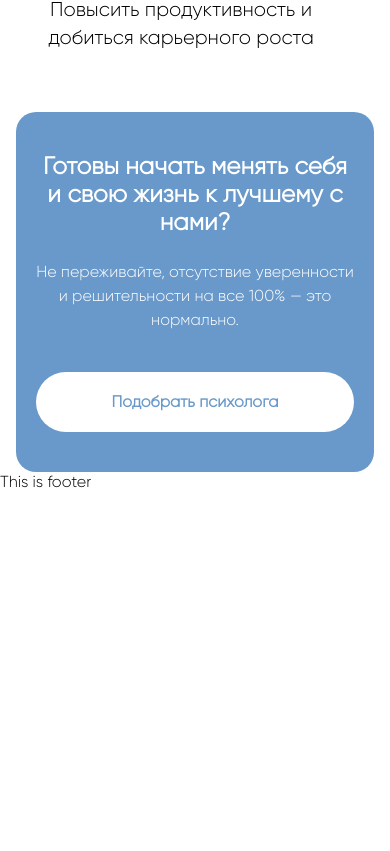
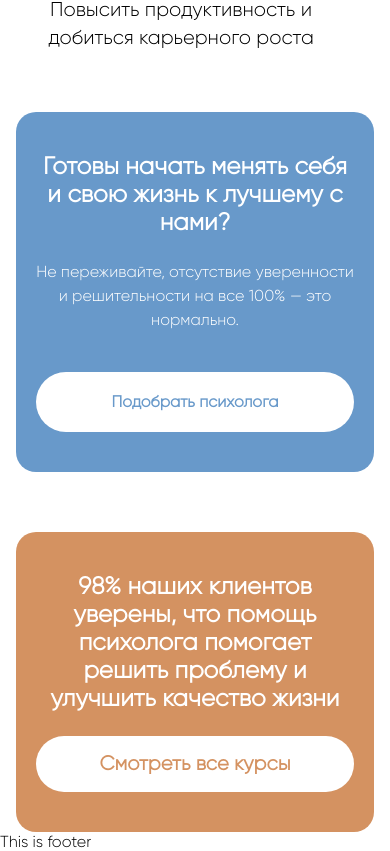
Before and after one commit to NikitaGamza/psychology, a Next.js app: page / in a window 390 px wide. Shown: the part 9066-9917 px from the top of the page. Before the commit the page ends 9557 px from the top, so only its background shows below. Built offline with nearby package versions, Linux system fonts and the light colour scheme.

Commit message:
feat: banner on main page

```diff
--- a/pages/index.tsx
+++ b/pages/index.tsx
@@ -7,7 +7,7 @@ import Banner from '@/app/components/ui/Banner/Banner';
 import IntroductionPageComponent from '@/app/components/pages/main/Introduction/IntroductionPageComponent';
 import HowWorkPageComponent from '@/app/components/pages/main/HowWork/HowWorkPageComponent';
 import WeHelpPageComponent from '@/app/components/pages/main/WeHelp/WeHelpPageComponent';
-
+import Link from 'next/link';
 export default function Home() {
   return (
     <main className={style.main}>
@@ -35,6 +35,15 @@ export default function Home() {
             imgUrl={'/brain.png'}
             bgColor={'blue'}
           />
+          <div className={style.main__banner}>
+            <h2 className={style.main__banner__text}>
+              98% наших клиентов уверены, что помощь психолога помогает решить
+              проблему и улучшить качество жизни
+            </h2>
+            <Link href={'/cources'} className={style.main__banner__link}>
+              Смотреть все курсы
+            </Link>
+          </div>
         </div>
       </div>
     </main>
--- a/pages/page.module.scss
+++ b/pages/page.module.scss
@@ -1,9 +1,36 @@
 //global
+$beige: #d49261;
+$white: #fff;
 .main {
   &_flex {
     display: flex;
     flex-direction: column;
     gap: 160px;
+  }
+  &__banner {
+    padding: 72px 121px;
+    background-color: $beige;
+    width: 1232px;
+    margin: 0 auto;
+    border-radius: 20px;
+    text-align: center;
+    &__text {
+      font-size: 48px;
+      font-weight: 700;
+      line-height: 56px;
+      text-align: center;
+      color: $white;
+      margin-bottom: 40px;
+    }
+    &__link {
+      color: $beige;
+      background-color: $white;
+      font-size: 20px;
+      font-weight: 700;
+      line-height: 24px;
+      padding: 18px 32px;
+      border-radius: 32px;
+    }
   }
 }
 .container {
@@ -84,6 +111,20 @@
     &_flex {
       gap: 60px;
     }
+    &__banner {
+      padding: 40px 20px;
+      width: auto;
+      &__text {
+        font-size: 24px;
+        line-height: 28px;
+        margin-bottom: 24px;
+      }
+      &__link {
+        padding: 16px 0px;
+        display: block;
+        width: 100%;
+      }
+    }
   }
   .section {
     gap: 24px;
```
